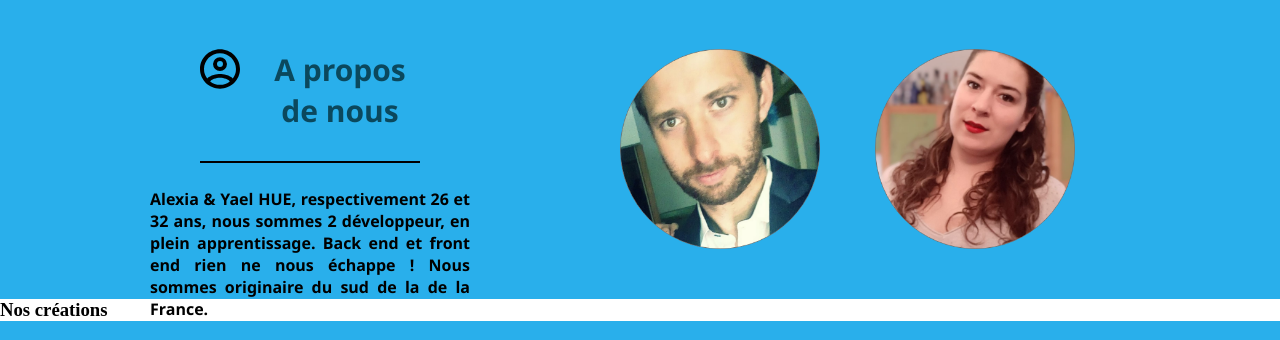
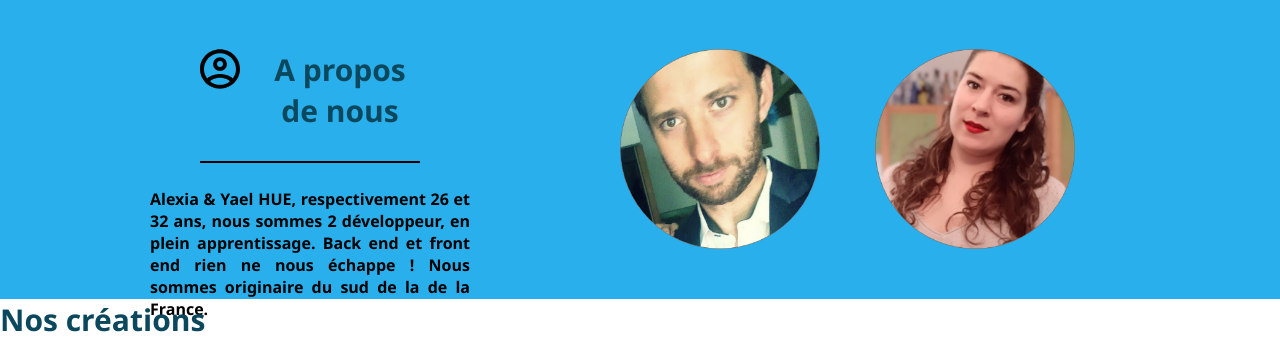
Before and after one commit to lexyaweb/portfolio, a PHP site: page / in a window 1280 px wide; the page is wider, and only the part inside the window is pictured. Shown: the part 1021-1361 px from the top of that part. Run offline with PHP 8.4, Linux system fonts and the light colour scheme.

Commit message:
Update style.css

```diff
--- a/Code site/Portfolio/style.css
+++ b/Code site/Portfolio/style.css
@@ -274,3 +274,9 @@
     text-align: justify;
     width: 25%;
 }
+.creation{
+    color: #0B485D;
+    font-size: 30px;
+    font-family: Segoe UI;
+    font-weight: bold;
+}
```
